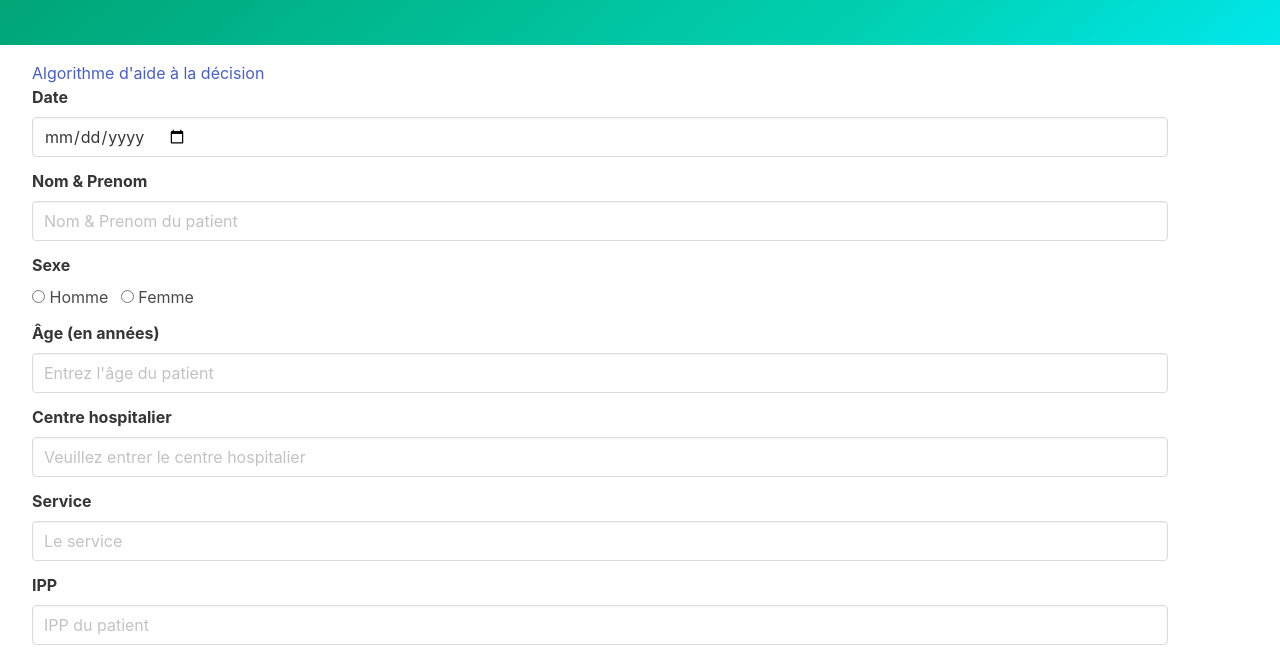
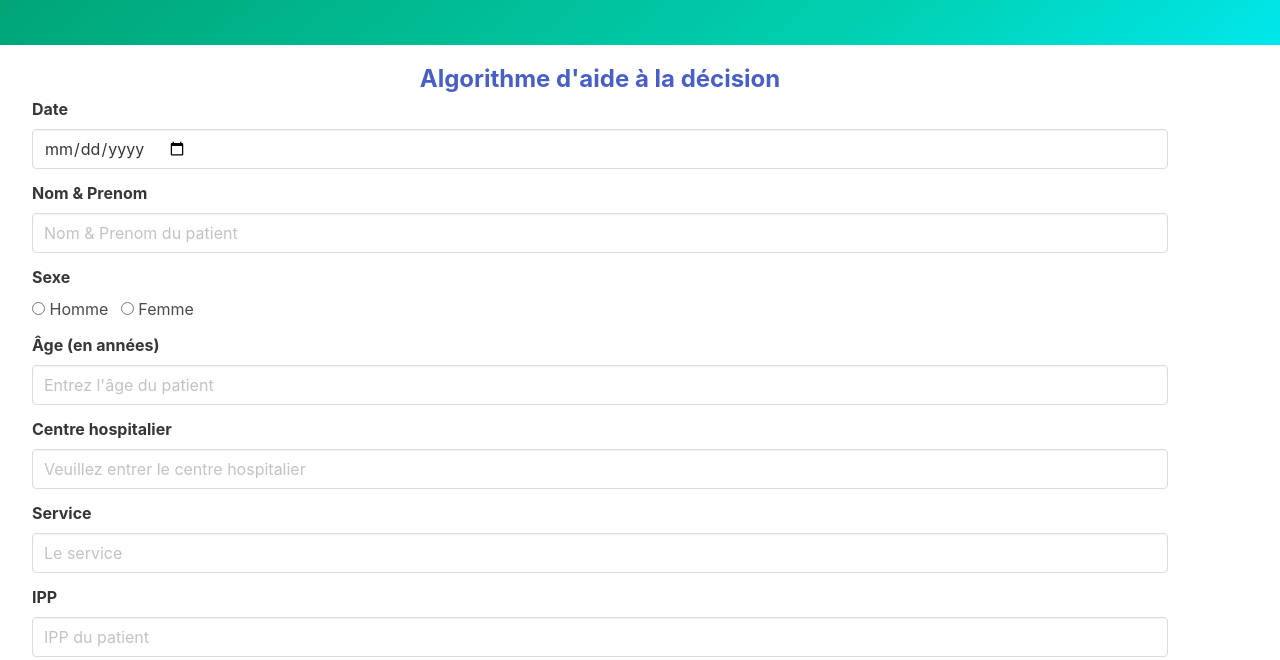
Before and after one commit to echogastrique/echogastrique.github.io, a plain HTML site: page index.html in a window 1280 px wide. Shown: the part 116-776 px from the top of the page. Drawn offline with nearby package versions, Linux system fonts and the light colour scheme.

Commit message:
Update index.html

```diff
--- a/index.html
+++ b/index.html
@@ -16,7 +16,7 @@
       </div>
     </section>
     <form id="form" class="container m-4 pl-4" method="POST">
-      <a href="algorithme.html" target="_blank">Algorithme d'aide à la décision </a>
+      <a href="algorithme.html" target="_blank"><p style="text-align: center; font-size: 1.5em; font-weight: bold;">Algorithme d'aide à la décision </p></a>
       <div class="field">
         <label class="label">Date</label>
         <div class="control">
```
